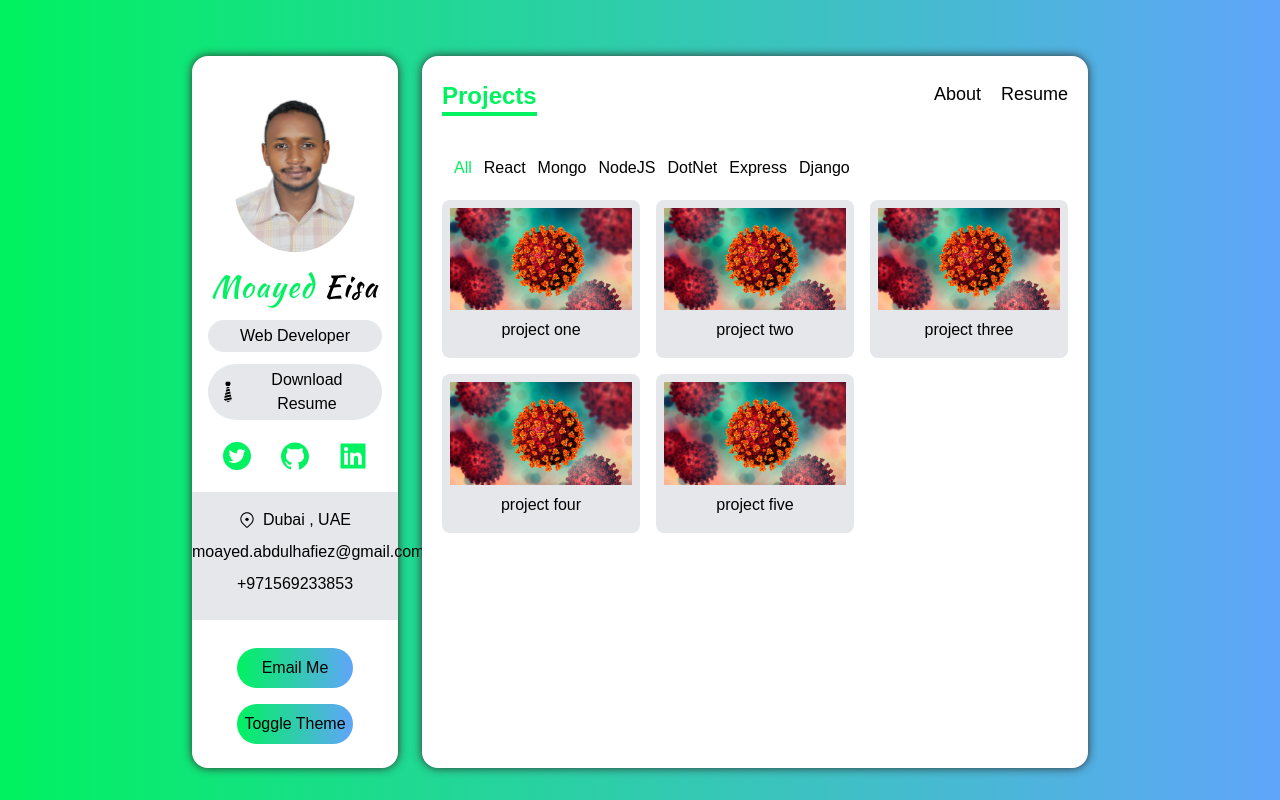
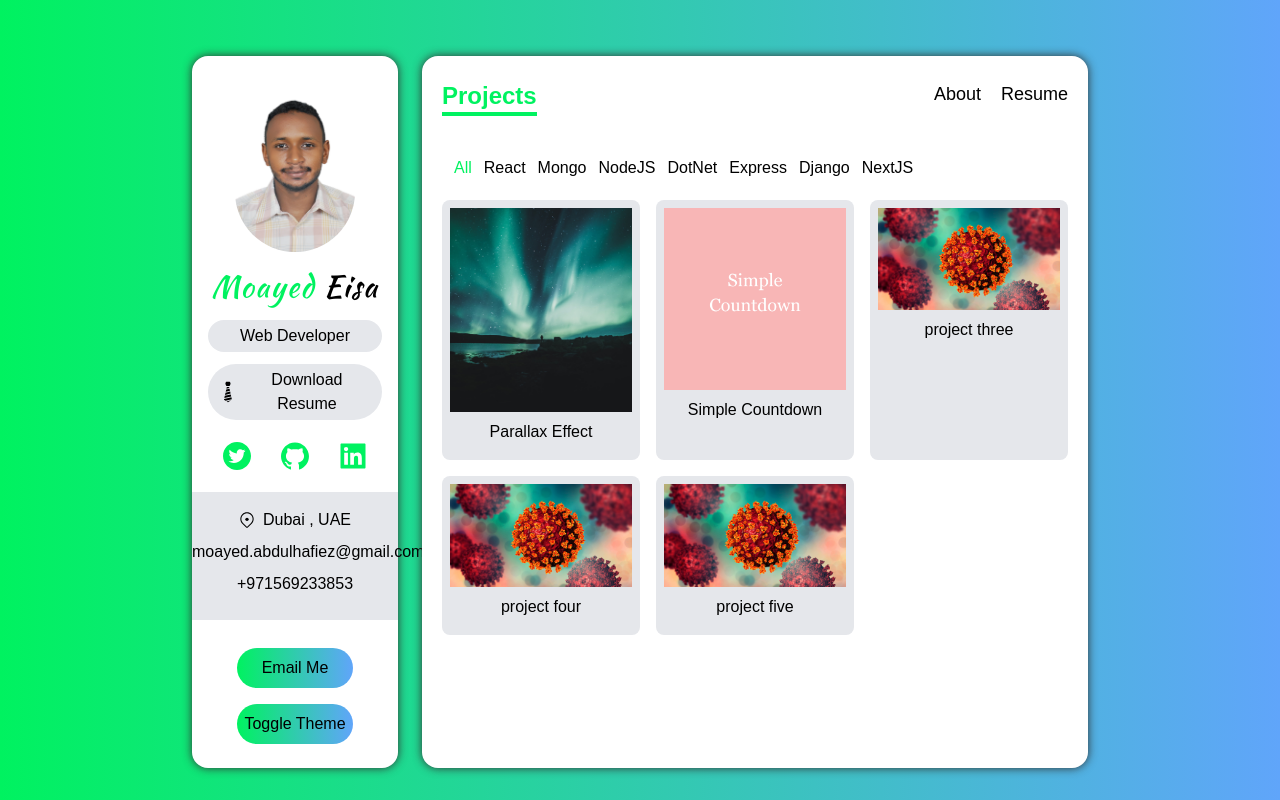
Before and after one commit to MrMaximeliom/Portfolio, a Next.js app: page /projects in a window 1280 px wide. Built offline with nearby package versions, Linux system fonts and the light colour scheme; a web font is replaced by a local one.

Commit message:
Adding New Projects

```diff
--- a/src/components/ProjectCard.tsx
+++ b/src/components/ProjectCard.tsx
@@ -1,4 +1,4 @@
-"use client"
+"use client";
 import { IProject } from "@/interfaces/IProject";
 import { FunctionComponent, useState } from "react";
 import { AiFillGithub, AiFillProject } from "react-icons/ai";
@@ -7,13 +7,12 @@ import Image from "next/image";
 import { motion } from "framer-motion";
 import { stagger } from "@/animations/stagger";
 import { fadingUp } from "@/animations/fadings";
-const ProjectCard:FunctionComponent<{
-    project:IProject,
-    showDetail:null|number,
-    setShowDetail:(id:null|number) => void
-
+const ProjectCard: FunctionComponent<{
+  project: IProject;
+  showDetail: null | number;
+  setShowDetail: (id: null | number) => void;
 }> = ({
-    project:{
+  project: {
     name,
     category,
     deployed_url,
@@ -21,65 +20,95 @@ const ProjectCard:FunctionComponent<{
     github_url,
     image_path,
     key_techs,
-        id
+    id,
   },
   showDetail,
-    setShowDetail
-}) =>{
+  setShowDetail,
+}) => {
   return (
     <div>
       {/* <img src={image_path} alt={name} className="cursor-pointer" onClick={() => setShowDetails(true)}/> */}
-    <Image src={image_path} alt={name} className="cursor-pointer" onClick={() => setShowDetail(id)} width="300" height="150" layout="responsive"/>
+      <Image
+        src={image_path}
+        alt={name}
+        className="cursor-pointer"
+        onClick={() => setShowDetail(id)}
+        width="300"
+        height="150"
+        layout="responsive"
+      />
       <p className="my-2 text-center">{name}</p>
-    {
-        showDetail === id &&
-
-
+      {showDetail === id && (
         <div className="grid md:grid-cols-2 absolute top-0 left-0 z-10 h-auto w-full gap-x-12 text-black bg-gray-100 dark:text-white dark:bg-dark-100 p-2 md:p-10 rounded-lg">
           <motion.div variants={stagger} initial="initial" animate="animate">
             {/* <img src={image_path} alt={name}  /> */}
-        <motion.div variants={fadingUp} className="border-4 dark:border-gray-100 border-dark-100 ">
-        <Image src={image_path} alt={name} width="300" height="150" layout="responsive" />
-
+            <motion.div
+              variants={fadingUp}
+              className="border-4 dark:border-gray-100 border-dark-100 "
+            >
+              <Image
+                src={image_path}
+                alt={name}
+                width="300"
+                height="150"
+                layout="responsive"
+              />
             </motion.div>
 
-        <motion.div className="flex justify-center my-4 space-x-3" variants={fadingUp}>
-            <a href={github_url} className="flex items-center py-2 space-x-3 bg-gray-200 dark:bg-dark-200 px-4 text-lg " >
-                <AiFillGithub /><span>Github</span>
+            <motion.div
+              className="flex justify-center my-4 space-x-3"
+              variants={fadingUp}
+            >
+              <a
+                href={github_url}
+                className="flex items-center py-2 space-x-3 bg-gray-200 dark:bg-dark-200 px-4 text-lg "
+              >
+                <AiFillGithub />
+                <span>Github</span>
               </a>
-            <a href={deployed_url} className="flex items-center py-2 space-x-3 bg-gray-200 dark:bg-dark-200 px-4 text-lg " >
-                <AiFillProject /><span>Project</span>
+              <a
+                href={deployed_url}
+                className="flex items-center py-2 space-x-3 bg-gray-200 dark:bg-dark-200 px-4 text-lg "
+                target="_blank"
+              >
+                <AiFillProject />
+                <span>Project</span>
               </a>
             </motion.div>
-
-
           </motion.div>
           <motion.div variants={stagger} initial="initial" animate="animate">
-            <motion.h2 variants={fadingUp} className="mb-3 text-xl font-medium md:text-2xl ">{name}</motion.h2>
-            <motion.h3 variants={fadingUp} className="mb-3 font-medium">{description}</motion.h3>
-            <motion.div variants={fadingUp} className="flex flex-wrap mt-5 space-x-2 text-sm tracking-wider ">
-                {
-                    key_techs.map(tech=>
-
-                        <span key={tech} className="px-2 py-1 my-1 bg-gray-200 dark:bg-dark-200 rounded-sm">{tech}</span>
-
-
-                        )
-
-                }
+            <motion.h2
+              variants={fadingUp}
+              className="mb-3 text-xl font-medium md:text-2xl "
+            >
+              {name}
+            </motion.h2>
+            <motion.h3 variants={fadingUp} className="mb-3 font-medium">
+              {description}
+            </motion.h3>
+            <motion.div
+              variants={fadingUp}
+              className="flex flex-wrap mt-5 space-x-2 text-sm tracking-wider "
+            >
+              {key_techs.map((tech) => (
+                <span
+                  key={tech}
+                  className="px-2 py-1 my-1 bg-gray-200 dark:bg-dark-200 rounded-sm"
+                >
+                  {tech}
+                </span>
+              ))}
             </motion.div>
           </motion.div>
-        <button onClick={() => setShowDetail(null)}
+          <button
+            onClick={() => setShowDetail(null)}
             className="absolute p-1 rounded-full top-3 right-3 focus:outline-none bg-gray-200 dark:bg-dark-200"
-
           >
-            <MdClose size={30}/>
+            <MdClose size={30} />
           </button>
         </div>
-        }
+      )}
     </div>
-
-    )
-
-}
+  );
+};
 export default ProjectCard;
--- a/src/components/ProjectsNavbar.tsx
+++ b/src/components/ProjectsNavbar.tsx
@@ -1,24 +1,23 @@
 import { FunctionComponent } from "react";
 import ProjectsNavbarItem from "./ProjectsNavbarItem";
 
-const ProjectsNavbar:FunctionComponent<{handleFilterCategory:Function,
-    active:string,
+const ProjectsNavbar: FunctionComponent<{
+  handleFilterCategory: Function;
+  active: string;
 
-    setShowDetail:Function
+  setShowDetail: Function;
 }> = (props) => {
-    return (
-        <div className="flex space-x-3 px-3 py-2 list-none overflow-x-auto">
-            <ProjectsNavbarItem value="All"  {...props}/>
-            <ProjectsNavbarItem value="React"{...props} />
-            <ProjectsNavbarItem value="Mongo" {...props}/>
-            <ProjectsNavbarItem value="NodeJS" {...props}/>
-            <ProjectsNavbarItem value="DotNet" {...props}/>
-            <ProjectsNavbarItem value="Express" {...props}/>
-            <ProjectsNavbarItem value="Django" {...props}/>
-
-        </div>
-
-    )
-
-}
+  return (
+    <div className="flex space-x-3 px-3 py-2 list-none overflow-x-auto">
+      <ProjectsNavbarItem value="All" {...props} />
+      <ProjectsNavbarItem value="React" {...props} />
+      <ProjectsNavbarItem value="Mongo" {...props} />
+      <ProjectsNavbarItem value="NodeJS" {...props} />
+      <ProjectsNavbarItem value="DotNet" {...props} />
+      <ProjectsNavbarItem value="Express" {...props} />
+      <ProjectsNavbarItem value="Django" {...props} />
+      <ProjectsNavbarItem value="NextJS" {...props} />
+    </div>
+  );
+};
 export default ProjectsNavbar;
--- a/src/data/projects.ts
+++ b/src/data/projects.ts
@@ -1,57 +1,56 @@
 import { IProject } from "@/interfaces/IProject";
 
-export const projects:IProject[] = [
+export const projects: IProject[] = [
   {
-        id:1,
-        name:"project one",
-        description:"dsds",
-        image_path:"/imgs/projects/covid.jpg",
-        deployed_url:"fgfg",
-        github_url:"dfd",
-        category:["DotNet"],
-        key_techs:["React","Material UI"]
+    id: 1,
+    name: "Parallax Effect",
+    description:
+      "project reflects the nice parallax effect developed in NextJS",
+    image_path: "/imgs/projects/hero.jpg",
+    deployed_url: "https://parallax-9get39cng-moayed-s-projects.vercel.app/",
+    github_url: "https://github.com/MrMaximeliom/Parallax-Landing-Page",
+    category: ["NextJS"],
+    key_techs: ["Next JS", "Tailwind CSS"],
   },
   {
-        id:2,
-        name:"project two",
-        description:"dsds",
-        image_path:"/imgs/projects/covid.jpg",
-        deployed_url:"fgfg",
-        github_url:"dfd",
-        category:["Mongo"],
-        key_techs:["React","Material UI"]
+    id: 2,
+    name: "Simple Countdown",
+    description:
+      "Simple Countdown is an application helps you to create a nice countdown to your special events",
+    image_path: "/imgs/projects/Simple_Countdown.png",
+    deployed_url: "https://mrmaximeliom.github.io/React-Countdown",
+    github_url: "https://github.com/MrMaximeliom/React-Countdown",
+    category: ["React"],
+    key_techs: ["React", "Redux"],
   },
   {
-        id:3,
-        name:"project three",
-        description:"dsds",
-        image_path:"/imgs/projects/covid.jpg",
-        deployed_url:"fgfg",
-        github_url:"dfd",
-        category:["DotNet"],
-        key_techs:["React","Material UI"]
-    }
-    ,
+    id: 3,
+    name: "project three",
+    description: "dsds",
+    image_path: "/imgs/projects/covid.jpg",
+    deployed_url: "fgfg",
+    github_url: "dfd",
+    category: ["DotNet"],
+    key_techs: ["React", "Material UI"],
+  },
   {
-        id:4,
-        name:"project four",
-        description:"dsds",
-        image_path:"/imgs/projects/covid.jpg",
-        deployed_url:"fgfg",
-        github_url:"dfd",
-        category:["DotNet","Mongo","React"],
-        key_techs:["React","Material UI"]
-    }
-    ,
+    id: 4,
+    name: "project four",
+    description: "dsds",
+    image_path: "/imgs/projects/covid.jpg",
+    deployed_url: "fgfg",
+    github_url: "dfd",
+    category: ["DotNet", "Mongo", "React"],
+    key_techs: ["React", "Material UI"],
+  },
   {
-        id:5,
-        name:"project five",
-        description:"dsds",
-        image_path:"/imgs/projects/covid.jpg",
-        deployed_url:"fgfg",
-        github_url:"dfd",
-        category:["React"],
-        key_techs:["React","Material UI"]
-    }
-
-]
+    id: 5,
+    name: "project five",
+    description: "dsds",
+    image_path: "/imgs/projects/covid.jpg",
+    deployed_url: "fgfg",
+    github_url: "dfd",
+    category: ["React"],
+    key_techs: ["React", "Material UI"],
+  },
+];
```
Also changed, not shown: src/DataTypes/Category.ts (+9 -1 lines), public/imgs/projects/Simple_Countdown.png (added), public/imgs/projects/hero.jpg (added). Lines whose indentation alone changed are shown as unchanged.
